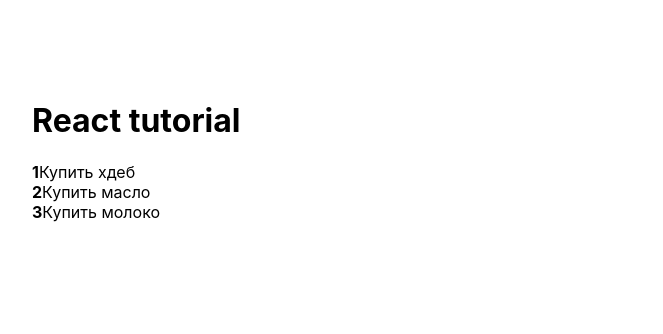
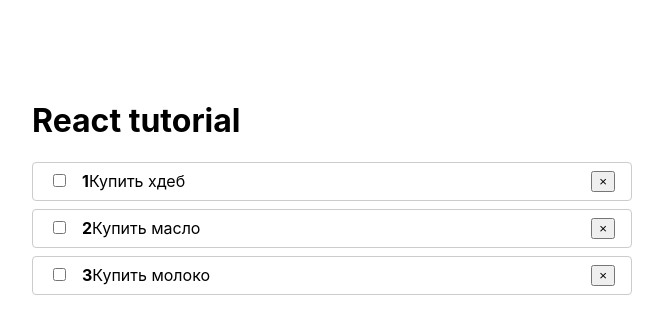
Before and after one commit to chernetskiy-ivan/React-youtube, a React (Create React App) app: page / in a window 1280 px wide. Shown: the top 334 px of the page, without its empty margins (308-971 px from the left). Built offline with nearby package versions, Linux system fonts and the light colour scheme.

Commit message:
created styles(work with jsx)

```diff
--- a/src/todo/TodoItem.js
+++ b/src/todo/TodoItem.js
@@ -1,8 +1,33 @@
 import React from 'react'
 import PropTypes from 'prop-types'
 
+const styles = {
+    li: {
+        display: 'flex',
+        justifyContent: 'space-between',
+        alignItems: 'center',
+        padding: '.5rem 1rem',
+        border: '1px solid #ccc',
+        borderRadius: '4px',
+        marginBottom: '.5rem'
+    },
+    input: {
+        marginRight: '1rem'
+    }
+}
+
 function TodoItem({ todo, index }) {
-    return <li><strong>{index + 1}</strong>{ todo.title }</li>
+    return (
+        <li style={styles.li}>
+            <span>
+                <input type="checkbox" style={styles.input}/>
+                <strong>{index + 1}</strong>
+                { todo.title }
+            </span>
+
+            <button>&times;</button>
+        </li>
+    )
 }
 
 TodoItem.propTypes = {
```
